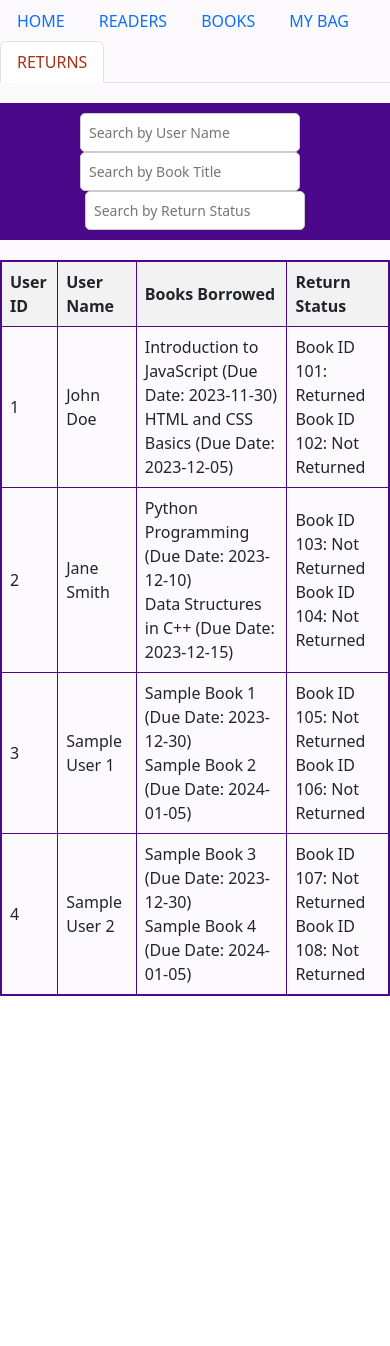
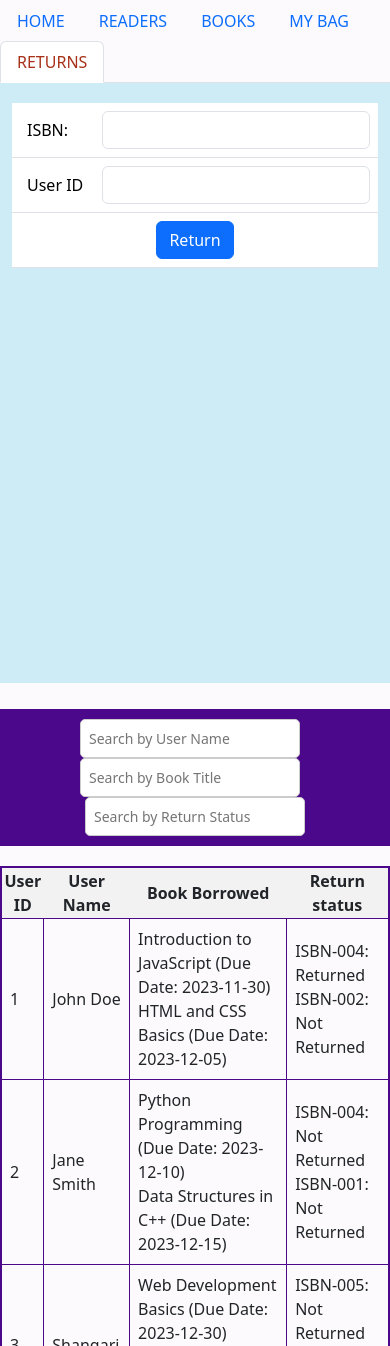
Before and after one commit to vishalgimhan/LibrarySystem, a Django app: page /returns in a window 390 px wide. Shown: the part 136-1482 px from the top of the page. Before the commit the page ends 1132 px from the top, so only its background shows below. Run offline with Django 3.2, Linux system fonts and the light colour scheme.

Commit message:
Add return buttons and modified the page

```diff
--- a/Group assaigmne t/mysite/lims_app/templates/returns.html
+++ b/Group assaigmne t/mysite/lims_app/templates/returns.html
@@ -4,11 +4,6 @@
 {% load static %}
 
 {% block main_content %}
-
-
-<!DOCTYPE html>
-
-
 
 <html lang="en">
   <head>
@@ -17,7 +12,7 @@
     <title>Return Page</title>
     <style>
       body {
-        text-align: Center;
+        text-align: center;
       }
 
       /* Center-align the form and other elements within a container div */
@@ -25,10 +20,40 @@
         display: inline-block;
         text-align: center;
       }
+
+      /* Set a fixed height for the table container */
+      #table-container {
+        height: 500px; /* Adjust the height as needed */
+        overflow-y: hidden;
+      }
     </style>
   </head>
 
   <body style="background-color: #fdfafd">
+
+    <div class="row">
+      <div class="col-md-4">
+        <div class="container" style="overflow-y: auto; height: 600px; background: #CEECF5;">
+          <form class="d-flex" action="/readers/add" method="POST">
+            {% csrf_token %}
+            <table class="table" style="margin-top: 20px;">
+              <tr>
+                <td style="text-align: left; vertical-align: middle; padding-left: 15px;"> ISBN: </td>
+                <td><input type="text" class="form-control" name="reader_name"></td>
+              </tr>
+              <tr>
+                <td style="text-align: left; vertical-align: middle; padding-left: 15px;">User ID </td>
+                <td><input type="text" class="form-control" name="reader_contact"></td>
+              </tr>
+              <tr>
+                <td colspan="2"><button class="btn btn-primary" type="submit">Return</button></td>
+              </tr>
+            </table>
+          </form>
+        </div>
+      </div>
+
+      <div class="col-md-8">
         <div style="margin-top: 20px; padding: 10px; background-color: #4B088A">
           <input
             type="text"
@@ -70,81 +95,37 @@
           />
         </div>
 
-    <div>
-      <table
-        id="library-table"
-        style="
-          border-collapse: collapse;
-          width: 100%;
-          margin-top: 20px;
-          border: 2px solid #4B088A;
-        "
-      >
+        <!-- Set a fixed height for the table container -->
+        <div id="table-container">
+          <table id="library-table" style="border-collapse: collapse; width: 100%; margin-top: 20px; border: 2px solid #4B088A;">
             <thead style="background-color: #f2f2f2">
               <tr>
-            <th
-              style="border: 1px solid #4B088A; text-align: left; padding: 8px"
-            >
-              User ID
-            </th>
-            <th
-              style="border: 1px solid #4B088A; text-align: left; padding: 8px"
-            >
-              User Name
-            </th>
-            <th
-              style="border: 1px solid #4B088A; text-align: left; padding: 8px"
-            >
-              Books Borrowed
-            </th>
-            <th
-              style="border: 1px solid #4B088A; text-align: left; padding: 8px"
-            >
-              Return Status
-            </th>
+                <th>User ID</th>
+                <th>User Name</th>
+                <th>Book Borrowed</th>
+                <th>Return status</th>
               </tr>
             </thead>
             <tbody>
               <tr>
-            <td
-              style="border: 1px solid #4B088A; text-align: left; padding: 8px"
-            >
-              1
-            </td>
-            <td
-              style="border: 1px solid #4B088A; text-align: left; padding: 8px"
-            >
-              John Doe
-            </td>
-            <td
-              style="border: 1px solid #4B088A; text-align: left; padding: 8px"
-            >
+                <td style="border: 1px solid #4B088A; text-align: left; padding: 8px" > 1 </td>
+                <td style="border: 1px solid #4B088A; text-align: left; padding: 8px"> John Doe </td>
+                <td style="border: 1px solid #4B088A; text-align: left; padding: 8px">
                   <ul style="list-style-type: none; padding: 0; margin: 0">
                     <li>Introduction to JavaScript (Due Date: 2023-11-30)</li>
                     <li>HTML and CSS Basics (Due Date: 2023-12-05)</li>
                   </ul>
                 </td>
-            <td
-              style="border: 1px solid #4B088A; text-align: left; padding: 8px"
-            >
+                <td style="border: 1px solid #4B088A; text-align: left; padding: 8px">
                   <ul style="list-style-type: none; padding: 0; margin: 0">
-                <li>Book ID 101: Returned</li>
-                <li>Book ID 102: Not Returned</li>
+                    <li>ISBN-004: Returned</li>
+                    <li>ISBN-002: Not Returned</li>
                   </ul>
                 </td>
               </tr>
-
               <tr>
-            <td
-              style="border: 1px solid #4B088A; text-align: left; padding: 8px"
-            >
-              2
-            </td>
-            <td
-              style="border: 1px solid #4B088A; text-align: left; padding: 8px"
-            >
-              Jane Smith
-            </td>
+            <td style="border: 1px solid #4B088A; text-align: left; padding: 8px">2 </td>
+            <td style="border: 1px solid #4B088A; text-align: left; padding: 8px"> Jane Smith </td>
             <td
               style="border: 1px solid #4B088A; text-align: left; padding: 8px"
             >
@@ -157,68 +138,55 @@
               style="border: 1px solid #4B088A; text-align: left; padding: 8px"
             >
               <ul style="list-style-type: none; padding: 0; margin: 0">
-                <li>Book ID 103: Not Returned</li>
-                <li>Book ID 104: Not Returned</li>
+                <li>ISBN-004: Not Returned</li>
+                <li>ISBN-001: Not Returned</li>
               </ul>
             </td>
           </tr>
 
           <tr>
-            <td
-              style="border: 1px solid #4B088A; text-align: left; padding: 8px"
-            >
-              3
-            </td>
-            <td
-              style="border: 1px solid #4B088A; text-align: left; padding: 8px"
-            >
-              Sample User 1
-            </td>
+            <td style="border: 1px solid #4B088A; text-align: left; padding: 8px">3 </td>
+            <td style="border: 1px solid #4B088A; text-align: left; padding: 8px">Shangari</td>
             <td
               style="border: 1px solid #4B088A; text-align: left; padding: 8px"
             >
               <ul style="list-style-type: none; padding: 0; margin: 0">
-                <li>Sample Book 1 (Due Date: 2023-12-30)</li>
-                <li>Sample Book 2 (Due Date: 2024-01-05)</li>
+                <li>Web Development Basics (Due Date: 2023-12-30)</li>
+                <li>React.js Essentials (Due Date: 2024-01-05)</li>
               </ul>
             </td>
             <td
               style="border: 1px solid #4B088A; text-align: left; padding: 8px"
             >
               <ul style="list-style-type: none; padding: 0; margin: 0">
-                <li>Book ID 105: Not Returned</li>
-                <li>Book ID 106: Not Returned</li>
+                <li>ISBN-005: Not Returned</li>
+                <li>ISBN-003: Not Returned</li>
               </ul>
             </td>
           </tr>
           <tr>
-            <td
-              style="border: 1px solid #4B088A; text-align: left; padding: 8px"
-            >
-              4
-            </td>
-            <td
-              style="border: 1px solid #4B088A; text-align: left; padding: 8px"
-            >
-              Sample User 2
-            </td>
+            <td style="border: 1px solid #4B088A; text-align: left; padding: 8px">4</td>
+           <td style="border: 1px solid #4B088A; text-align: left; padding: 8px"> Pravin </td>
             <td
               style="border: 1px solid #4B088A; text-align: left; padding: 8px"
             >
               <ul style="list-style-type: none; padding: 0; margin: 0">
-                <li>Sample Book 3 (Due Date: 2023-12-30)</li>
-                <li>Sample Book 4 (Due Date: 2024-01-05)</li>
+                <li>Introdution of Datbase (Due Date: 2023-12-30)</li>
+                <li>Statistic-1 (Due Date: 2024-01-05)</li>
               </ul>
             </td>
             <td
               style="border: 1px solid #4B088A; text-align: left; padding: 8px"
             >
               <ul style="list-style-type: none; padding: 0; margin: 0">
-                <li>Book ID 107: Not Returned</li>
-                <li>Book ID 108: Not Returned</li>
+                <li>ISBN-001: Not Returned</li>
+                <li>ISBN-003: Not Returned</li>
               </ul>
             </td>
           </tr>
+
+
+
             </tbody>
           </table>
         </div>
@@ -230,9 +198,7 @@
             for (let i = 0; i < rows.length; i++) {
               const cells = rows[i].getElementsByTagName("td");
               const cellValue =
-            cells[
-              category === "userName" ? 1 : category === "bookTitle" ? 2 : 3
-            ].innerText.toLowerCase();
+                cells[category === "userName" ? 1 : category === "bookTitle" ? 2 : 3].innerText.toLowerCase();
 
               if (cellValue.includes(value.toLowerCase())) {
                 rows[i].style.display = "";
@@ -242,6 +208,9 @@
             }
           }
         </script>
+      </div>
+    </div>
+
   </body>
 </html>
 
```
Lines whose indentation alone changed are shown as unchanged.
